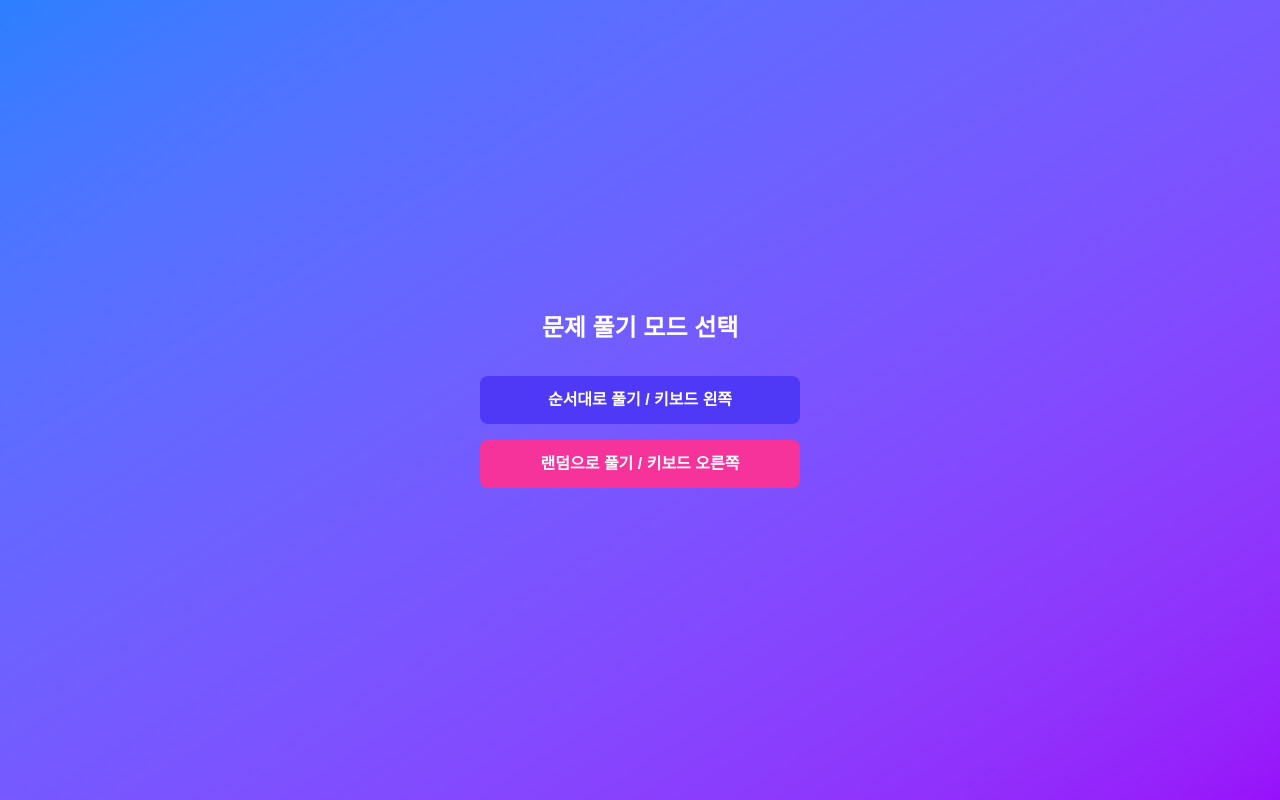
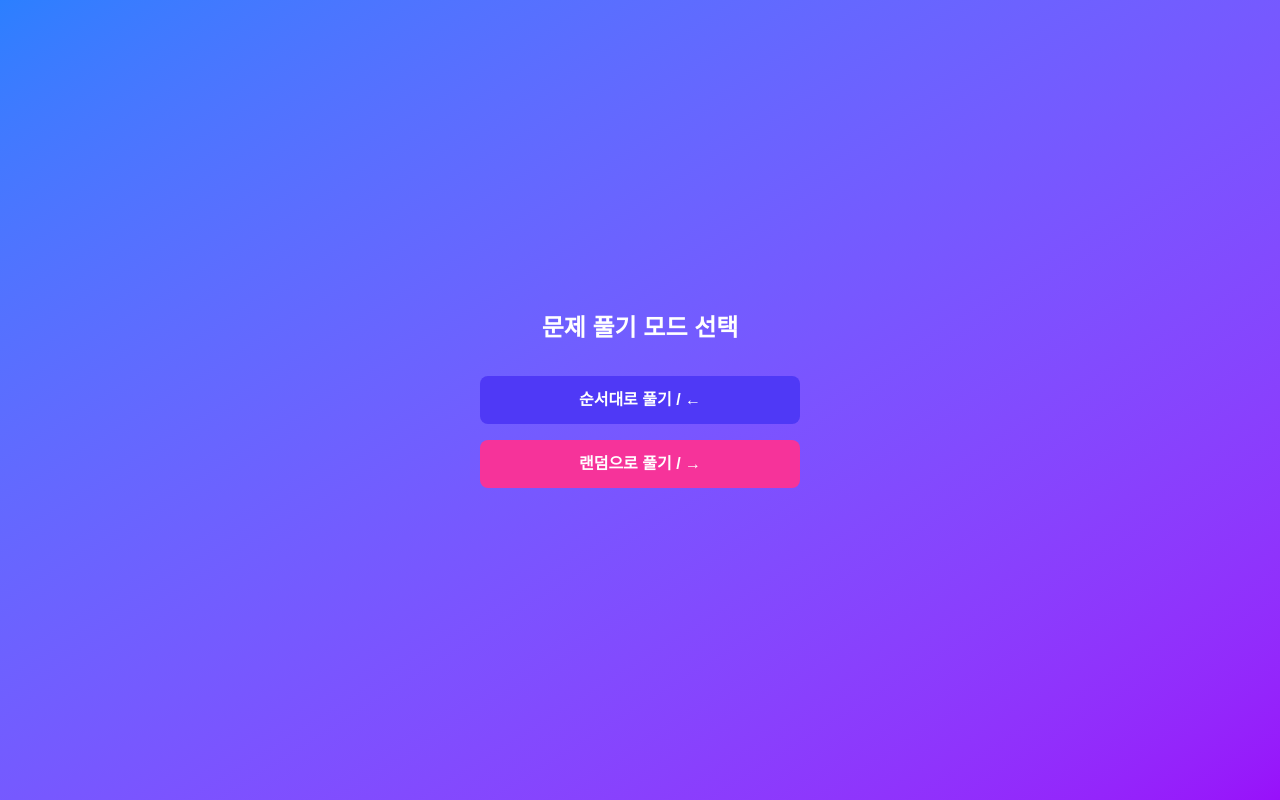
Before and after one commit to XuTuX/boncoco, a Next.js app: page /quiz in a window 1280 px wide. Built offline with nearby package versions, Linux system fonts and the light colour scheme.

Commit message:
오류 수정

```diff
--- a/pages/quiz.tsx
+++ b/pages/quiz.tsx
@@ -8,7 +8,6 @@ function shuffleArray<T>(array: T[]): T[] {
 }
 
 type QA = { question: string; answer: string };
-
 type Phase = "select" | "learn" | "done";
 
 export default function QuizPage() {
@@ -16,23 +15,21 @@ export default function QuizPage() {
     const { category, sub: rawSub, missedOnly } = router.query;
 
     // ────────────────────────────────────────────
-    // 1️⃣  전체 문제 데이터 계산 (다중 sub 지원)
+    // 1️⃣ 전체 문제 데이터 계산 (다중 sub 지원)
     // ────────────────────────────────────────────
     const allData: QA[] = (() => {
         if (typeof category !== "string" || typeof rawSub !== "string") return [];
         const group = quizByCategory[category];
         if (!group) return [];
 
-        // "all" 또는 콤마로 연결된 여러 sub("진단,본초") 지원
         if (rawSub === "all") return Object.values(group).flat();
 
         const subs = rawSub.split(",").filter(Boolean);
-        const collected = subs.flatMap((s) => group[s] ?? []);
-        return collected;
+        return subs.flatMap((s) => group[s] ?? []);
     })();
 
     // ────────────────────────────────────────────
-    // 2️⃣  상태 선언
+    // 2️⃣ 상태 선언
     // ────────────────────────────────────────────
     const [phase, setPhase] = useState<Phase>("select");
     const [quizData, setQuizData] = useState<QA[]>([]);
@@ -41,62 +38,57 @@ export default function QuizPage() {
     const [wrongSet, setWrongSet] = useState<QA[]>([]);
 
     // ────────────────────────────────────────────
-    // 3️⃣  데이터 없을 시 홈으로
+    // 3️⃣ 데이터 없을 시 홈으로
     // ────────────────────────────────────────────
     useEffect(() => {
         if (!allData.length && category && rawSub) {
             alert("해당 카테고리에 데이터가 없습니다.");
             router.push("/");
         }
-    }, [category, rawSub, allData]);
+    }, [category, rawSub, allData, router]);
 
     // ────────────────────────────────────────────
-    // 4️⃣  모드(순서/랜덤) 선택
+    // 4️⃣ 모드(순서/랜덤) 선택 (useCallback)
     // ────────────────────────────────────────────
-    const handleModeSelect = (mode: "ordered" | "random") => {
+    const handleModeSelect = useCallback(
+        (mode: "ordered" | "random") => {
             const missedIdxList = (router.query.missed as string | undefined)
                 ?.split(",")
                 .map(Number)
-            .filter((n) => !isNaN(n) && n >= 0 && n < allData.length)
+                .filter((n) => !isNaN(n) && n >= 0 && n < allData.length);
 
-
-        const base: QA[] = missedOnly === "true" && missedIdxList?.length
+            const base: QA[] =
+                missedOnly === "true" && missedIdxList?.length
                     ? missedIdxList.map((i) => allData[i])
                     : allData;
 
             const final = mode === "random" ? shuffleArray(base) : base;
             setQuizData(final);
             setPhase("learn");
-    };
+        },
+        [allData, missedOnly, router.query.missed]
+    );
 
-    // ↓  existing hooks 근처에 추가
     // ────────────────────────────────────────────
-    // 4️⃣  모드(순서/랜덤) 선택 : 키보드 지원 추가
+    // 4️⃣ select-phase 키보드 지원 (←=ordered, →=random)
     // ────────────────────────────────────────────
     useEffect(() => {
         if (phase !== "select") return;
-
         const onKey = (e: KeyboardEvent) => {
-            if (e.key === "ArrowRight") {
-                // 👉 순서대로 풀기
+            if (e.key === "ArrowLeft") {
                 handleModeSelect("ordered");
             }
-            if (e.key === "ArrowLeft") {
-                // 👉 랜덤으로 풀기
+            if (e.key === "ArrowRight") {
                 handleModeSelect("random");
             }
         };
-
         window.addEventListener("keydown", onKey);
         return () => window.removeEventListener("keydown", onKey);
     }, [phase, handleModeSelect]);
 
-
-
     // ────────────────────────────────────────────
-    // 5️⃣  학습 로직 (알아요/몰라요)
+    // 5️⃣ 학습 로직 (알아요/몰라요)
     // ────────────────────────────────────────────
-    // 안전하게 quizData 자체를 의존성에 추가
     const know = useCallback(() => {
         setShowAnswer(false);
         if (current + 1 >= quizData.length) {
@@ -104,7 +96,7 @@ export default function QuizPage() {
         } else {
             setCurrent((i) => i + 1);
         }
-    }, [current, quizData]);
+    }, [current, quizData.length]);
 
     const dont = useCallback(() => {
         const item = quizData[current];
@@ -114,9 +106,8 @@ export default function QuizPage() {
         know();
     }, [current, quizData, know]);
 
-
     // ────────────────────────────────────────────
-    // 6️⃣  키보드 단축키
+    // 6️⃣ 학습-phase 키보드 단축키
     // ────────────────────────────────────────────
     useEffect(() => {
         if (phase !== "learn") return;
@@ -133,7 +124,7 @@ export default function QuizPage() {
     }, [phase, showAnswer, know, dont]);
 
     // ────────────────────────────────────────────
-    // 7️⃣  오답만 재도전
+    // 7️⃣ 오답만 재도전
     // ────────────────────────────────────────────
     const retryWrongSet = () => {
         if (!wrongSet.length) return;
@@ -145,23 +136,36 @@ export default function QuizPage() {
     };
 
     // ────────────────────────────────────────────
-    // 8️⃣  홈으로
+    // 8️⃣ 홈으로
     // ────────────────────────────────────────────
     const goHome = () => {
-        if (typeof category === "string") router.push(`/${encodeURIComponent(category)}`);
-        else router.push("/");
+        if (typeof category === "string") {
+            router.push(`/${encodeURIComponent(category)}`);
+        } else {
+            router.push("/");
+        }
     };
 
     // ────────────────────────────────────────────
-    // 9️⃣  화면 렌더
+    // 9️⃣ 화면 렌더
     // ────────────────────────────────────────────
     if (phase === "select") {
         return (
             <div className="min-h-screen flex flex-col justify-center items-center bg-gradient-to-br from-blue-500 to-purple-600 text-white px-4">
                 <h1 className="text-2xl font-bold mb-8">문제 풀기 모드 선택</h1>
                 <div className="space-y-4 w-full max-w-xs">
-                    <button onClick={() => handleModeSelect("ordered")} className="w-full py-3 bg-indigo-600 rounded-lg font-semibold hover:bg-indigo-700 transition">순서대로 풀기 / 키보드 왼쪽</button>
-                    <button onClick={() => handleModeSelect("random")} className="w-full py-3 bg-pink-500 rounded-lg font-semibold hover:bg-pink-600 transition">랜덤으로 풀기 / 키보드 오른쪽 </button>
+                    <button
+                        onClick={() => handleModeSelect("ordered")}
+                        className="w-full py-3 bg-indigo-600 rounded-lg font-semibold hover:bg-indigo-700 transition"
+                    >
+                        순서대로 풀기 / ←
+                    </button>
+                    <button
+                        onClick={() => handleModeSelect("random")}
+                        className="w-full py-3 bg-pink-500 rounded-lg font-semibold hover:bg-pink-600 transition"
+                    >
+                        랜덤으로 풀기 / →
+                    </button>
                 </div>
             </div>
         );
@@ -180,15 +184,27 @@ export default function QuizPage() {
                     <>
                         <h1 className="text-2xl font-bold">📋 오답 노트</h1>
                         <ul className="bg-white/10 rounded-xl p-6 space-y-2 max-w-xl w-full text-left overflow-y-auto max-h-[60vh]">
-                            {wrongSet.map((q, idx) => (<li key={idx} className="text-white/90 space-y-1">
+                            {wrongSet.map((q, idx) => (
+                                <li key={idx} className="text-white/90 space-y-1">
                                     <div className="font-semibold">Q. {q.question}</div>
                                     <div className="text-green-300">A. {q.answer}</div>
-                            </li>))}
+                                </li>
+                            ))}
                         </ul>
-                        <button onClick={retryWrongSet} className="px-6 py-3 bg-red-100 text-red-700 font-semibold rounded-lg hover:bg-red-200 transition">오답만 다시 풀기</button>
+                        <button
+                            onClick={retryWrongSet}
+                            className="px-6 py-3 bg-red-100 text-red-700 font-semibold rounded-lg hover:bg-red-200 transition"
+                        >
+                            오답만 다시 풀기
+                        </button>
                     </>
                 )}
-                <button onClick={goHome} className="px-6 py-3 bg-white text-green-700 font-bold rounded-lg shadow-md hover:bg-gray-100 transition-colors duration-300">홈으로 돌아가기</button>
+                <button
+                    onClick={goHome}
+                    className="px-6 py-3 bg-white text-green-700 font-bold rounded-lg shadow-md hover:bg-gray-100 transition-colors duration-300"
+                >
+                    홈으로 돌아가기
+                </button>
             </div>
         );
     }
@@ -202,18 +218,38 @@ export default function QuizPage() {
         <div className="min-h-screen bg-gradient-to-br from-blue-500 to-purple-600 flex items-center justify-center p-6">
             <div className="bg-white rounded-xl shadow-2xl p-8 w-full max-w-md">
                 <div className="mb-6">
-                    <p className="text-lg font-semibold text-gray-700 mb-2">문제 {current + 1} / {total}</p>
+                    <p className="text-lg font-semibold text-gray-700 mb-2">
+                        문제 {current + 1} / {total}
+                    </p>
                     <div className="w-full bg-gray-200 rounded-full h-3">
-                        <div className="bg-green-500 h-3 rounded-full transition-all duration-300" style={{ width: `${progressPercent}%` }} />
+                        <div
+                            className="bg-green-500 h-3 rounded-full transition-all duration-300"
+                            style={{ width: `${progressPercent}%` }}
+                        />
                     </div>
                 </div>
                 <QuizCard question={qa.question} answer={qa.answer} showAnswer={showAnswer} />
                 {!showAnswer ? (
-                    <button onClick={() => setShowAnswer(true)} className="mt-6 w-full py-3 bg-indigo-600 text-white font-bold rounded-lg shadow-md hover:bg-indigo-700 transition-colors duration-300">정답 보기</button>
+                    <button
+                        onClick={() => setShowAnswer(true)}
+                        className="mt-6 w-full py-3 bg-indigo-600 text-white font-bold rounded-lg shadow-md hover:bg-indigo-700 transition-colors duration-300"
+                    >
+                        정답 보기
+                    </button>
                 ) : (
                     <div className="mt-6 flex gap-4">
-                        <button onClick={dont} className="flex-1 py-3 bg-red-500 text-white font-bold rounded-lg shadow-md hover:bg-red-600 transition-colors duration-300">모른다</button>
-                        <button onClick={know} className="flex-1 py-3 bg-green-500 text-white font-bold rounded-lg shadow-md hover:bg-green-600 transition-colors duration-300">안다</button>
+                        <button
+                            onClick={dont}
+                            className="flex-1 py-3 bg-red-500 text-white font-bold rounded-lg shadow-md hover:bg-red-600 transition-colors duration-300"
+                        >
+                            모른다
+                        </button>
+                        <button
+                            onClick={know}
+                            className="flex-1 py-3 bg-green-500 text-white font-bold rounded-lg shadow-md hover:bg-green-600 transition-colors duration-300"
+                        >
+                            안다
+                        </button>
                     </div>
                 )}
             </div>
```
Also changed, not shown: data/jindanQuiz.ts (+3 -4 lines). Lines whose indentation alone changed are shown as unchanged.
